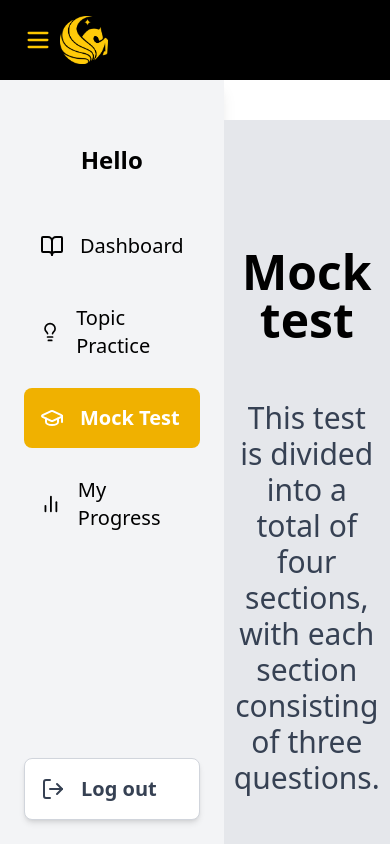
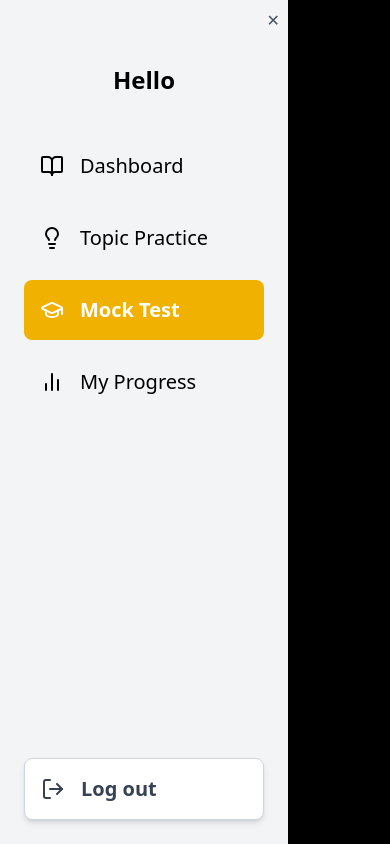
Before and after one commit to minervatbd/knightwise, a React (Vite) app in the folder frontend/: page /mock-test in a window 390 px wide. Both pictures are taken after a click on the button 38 px from the left and 40 px from the top of the page. Built offline with nearby package versions, Linux system fonts and the light colour scheme.

Commit message:
update to responsive design

```diff
--- a/frontend/src/components/Layout.tsx
+++ b/frontend/src/components/Layout.tsx
@@ -1,16 +1,40 @@
-// to keep same layout for content page
-// top: header, left: sidebar
-import React, { PropsWithChildren } from "react";
+import React, { PropsWithChildren, useState } from "react";
 import Sidebar from "./Sidebar";
 import Header from "./Header";
 
 const Layout: React.FC<PropsWithChildren<{}>> = ({ children }) => {
+  const [sidebarOpen, setSidebarOpen] = useState(false);
+
   return (
     <div className="flex flex-col h-screen">
-      <Header />
+      {/* Header */}
+      <Header onMenuClick={() => setSidebarOpen(true)} />
+
       <div className="flex flex-1 overflow-hidden">
-        <Sidebar />
-        <main className="flex-grow min-h-0 overflow-y-auto">{children}</main>
+        {/* desktop Sidebar */}
+        <div className="hidden md:block">
+          <Sidebar />
+        </div>
+
+        {/* small Sidebar */}
+        {sidebarOpen && (
+          <div className="fixed inset-0 z-40 bg-black bg-opacity-50 md:hidden">
+            <div className="absolute left-0 top-0 h-full w-72 bg-white shadow-lg">
+              <Sidebar />
+              <button
+                className="absolute top-2 right-2 text-gray-600"
+                onClick={() => setSidebarOpen(false)}
+              >
+                ✕
+              </button>
+            </div>
+          </div>
+        )}
+
+        {/* main */}
+        <main className="flex-grow min-h-0 overflow-y-auto w-full">
+          {children}
+        </main>
       </div>
     </div>
   );
```
